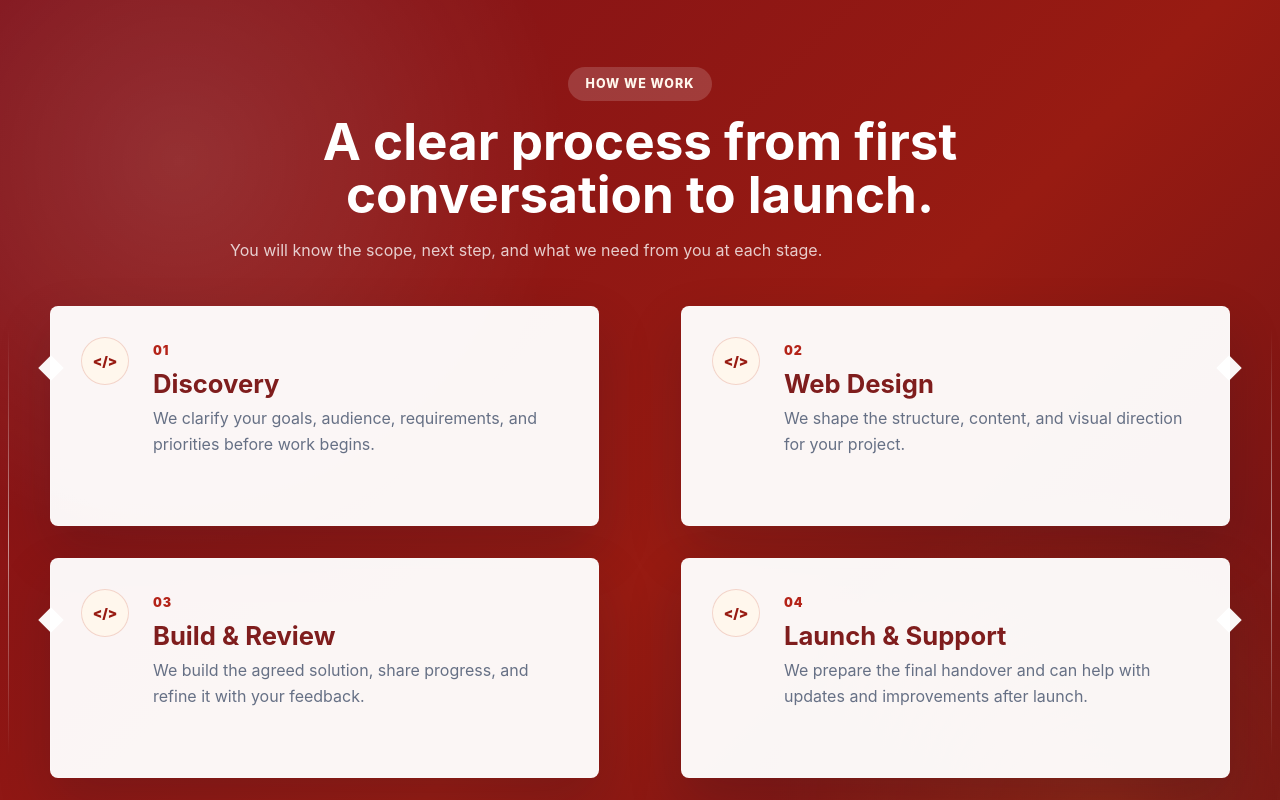
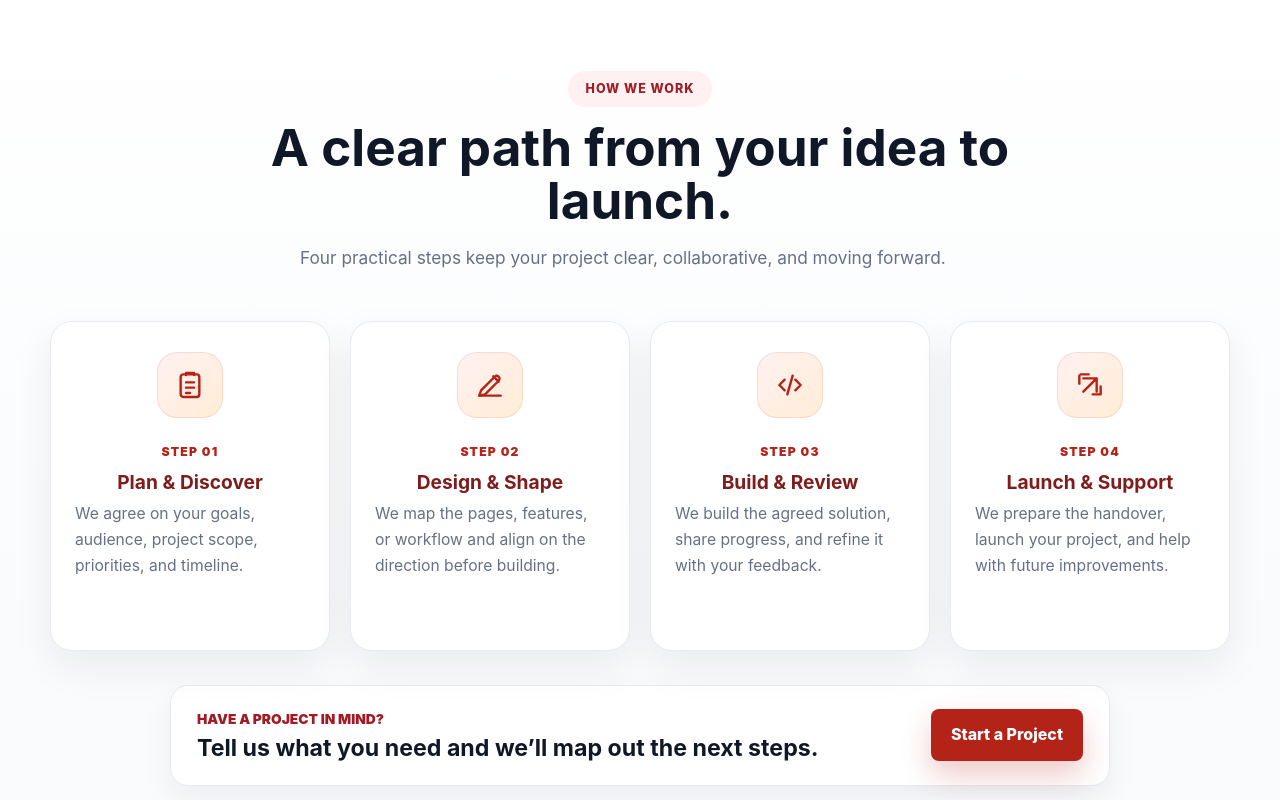
Before and after one commit to davidjames2708-dotcom/willibabsdigitalsolutions, a Next.js app: page / in a window 1280 px wide. Shown: the part 5500-6300 px from the top of the page. Built offline with nearby package versions, Linux system fonts and the light colour scheme.

Commit message:
Redesign homepage process section

```diff
--- a/app/page.jsx
+++ b/app/page.jsx
@@ -221,59 +221,78 @@ export default function HomePage() {
             </div>
           </section>
 
-          <section className="section process-section">
+          <section className="section process-section" aria-labelledby="process-title">
             <div className="section-heading process-heading">
               <p className="eyebrow">How We Work</p>
-              <h2>A clear process from first conversation to launch.</h2>
+              <h2 id="process-title">A clear path from your idea to launch.</h2>
               <p>
-                You will know the scope, next step, and what we need from you at each stage.
+                Four practical steps keep your project clear, collaborative, and moving forward.
               </p>
             </div>
 
             <div className="process-timeline" aria-label="Project process">
               <article className="process-card">
-                <span className="process-icon" aria-hidden="true">&lt;/&gt;</span>
-                <div>
-                  <span className="process-step">01</span>
-                  <h3>Discovery</h3>
-                  <p>We clarify your goals, audience, requirements, and priorities before work begins.</p>
+                <div className="process-icon" aria-hidden="true">
+                  <svg viewBox="0 0 24 24" fill="none" stroke="currentColor" strokeWidth="1.8" strokeLinecap="round" strokeLinejoin="round">
+                    <rect x="5" y="4" width="14" height="17" rx="2" />
+                    <path d="M9 4.5V3h6v1.5M9 10h6M9 14h6M9 18h3" />
+                  </svg>
+                </div>
+                <div className="process-copy">
+                  <span className="process-step">Step 01</span>
+                  <h3>Plan &amp; Discover</h3>
+                  <p>We agree on your goals, audience, project scope, priorities, and timeline.</p>
                 </div>
               </article>
 
               <article className="process-card">
-                <span className="process-icon" aria-hidden="true">&lt;/&gt;</span>
-                <div>
-                  <span className="process-step">02</span>
-                  <h3>Web Design</h3>
-                  <p>We shape the structure, content, and visual direction for your project.</p>
+                <div className="process-icon" aria-hidden="true">
+                  <svg viewBox="0 0 24 24" fill="none" stroke="currentColor" strokeWidth="1.8" strokeLinecap="round" strokeLinejoin="round">
+                    <path d="m14.5 5.5 4 4M4 20l4.3-1 10.2-10.2a2.12 2.12 0 0 0-3-3L5.3 16 4 20Z" />
+                    <path d="M4 20h16" />
+                  </svg>
+                </div>
+                <div className="process-copy">
+                  <span className="process-step">Step 02</span>
+                  <h3>Design &amp; Shape</h3>
+                  <p>We map the pages, features, or workflow and align on the direction before building.</p>
                 </div>
               </article>
 
               <article className="process-card">
-                <span className="process-icon" aria-hidden="true">&lt;/&gt;</span>
-                <div>
-                  <span className="process-step">03</span>
+                <div className="process-icon" aria-hidden="true">
+                  <svg viewBox="0 0 24 24" fill="none" stroke="currentColor" strokeWidth="1.8" strokeLinecap="round" strokeLinejoin="round">
+                    <path d="m8 8-4 4 4 4M16 8l4 4-4 4M14 5l-4 14" />
+                  </svg>
+                </div>
+                <div className="process-copy">
+                  <span className="process-step">Step 03</span>
                   <h3>Build &amp; Review</h3>
                   <p>We build the agreed solution, share progress, and refine it with your feedback.</p>
                 </div>
               </article>
 
               <article className="process-card">
-                <span className="process-icon" aria-hidden="true">&lt;/&gt;</span>
-                <div>
-                  <span className="process-step">04</span>
+                <div className="process-icon" aria-hidden="true">
+                  <svg viewBox="0 0 24 24" fill="none" stroke="currentColor" strokeWidth="1.8" strokeLinecap="round" strokeLinejoin="round">
+                    <path d="M7 17 17 7M7 7h10v10" />
+                    <path d="M5 4h6M4 5v6M20 13v6h-6" />
+                  </svg>
+                </div>
+                <div className="process-copy">
+                  <span className="process-step">Step 04</span>
                   <h3>Launch &amp; Support</h3>
-                  <p>We prepare the final handover and can help with updates and improvements after launch.</p>
+                  <p>We prepare the handover, launch your project, and help with future improvements.</p>
                 </div>
               </article>
             </div>
 
             <div className="process-cta">
               <div>
-                <span>Ready for a professional website?</span>
-                <strong>Start with a clear plan, then launch with confidence.</strong>
+                <span>Have a project in mind?</span>
+                <strong>Tell us what you need and we’ll map out the next steps.</strong>
               </div>
-              <Link className="button light" href="#contact">Start Your Project</Link>
+              <Link className="button primary" href="#contact">Start a Project</Link>
             </div>
           </section>
 
--- a/style.css
+++ b/style.css
@@ -2148,12 +2148,9 @@ h3 {
 .section.process-section {
   width: 100%;
   max-width: none;
-  padding: 92px max(24px, calc((100% - 1180px) / 2));
-  color: var(--white);
-  background:
-    radial-gradient(circle at 14% 18%, rgba(255, 255, 255, 0.12), transparent 28%),
-    radial-gradient(circle at 86% 82%, rgba(249, 115, 22, 0.18), transparent 24%),
-    linear-gradient(135deg, #7f1018 0%, #981b12 54%, #641016 100%);
+  padding: 96px max(24px, calc((100% - 1180px) / 2));
+  color: var(--ink);
+  background: linear-gradient(180deg, #ffffff 0%, #f8fafc 100%);
   overflow: hidden;
 }
 
@@ -2161,122 +2158,120 @@ h3 {
   max-width: 820px;
   margin-inline: auto;
   text-align: center;
+  margin-bottom: 48px;
 }
 
 .process-heading .eyebrow {
   width: fit-content;
   margin-inline: auto;
-  padding: 7px 18px;
+  padding: 8px 18px;
   border-radius: 999px;
-  color: #fff7ed;
+  color: #9f1d24;
+  background: #fff1f2;
+}
+
+.process-heading h2 {
+  color: var(--ink);
+}
+
+.process-heading p:not(.eyebrow) {
+  max-width: 680px;
+  margin-inline: auto;
+  color: var(--muted);
+  font-size: 1.08rem;
+  line-height: 1.65;
+}
+
+.process-timeline {
+  display: grid;
+  grid-template-columns: repeat(4, minmax(0, 1fr));
+  gap: 20px;
+}
+
+.process-card {
+  min-height: 330px;
+  display: flex;
+  flex-direction: column;
+  align-items: center;
+  padding: 30px 24px;
+  border: 1px solid #e7eaf0;
+  border-radius: 22px;
+  color: var(--ink);
+  background: #ffffff;
+  box-shadow: 0 16px 40px rgba(16, 24, 40, 0.07);
+  text-align: center;
+  transition: transform 220ms ease, box-shadow 220ms ease, color 220ms ease, background 220ms ease, border-color 220ms ease;
+}
+
+.process-card:hover {
+  transform: translateY(-5px);
+  border-color: transparent;
+  color: var(--white);
+  background: linear-gradient(145deg, #b42318 0%, #7f1018 100%);
+  box-shadow: 0 24px 48px rgba(127, 16, 24, 0.2);
+}
+
+.process-icon {
+  width: 66px;
+  height: 66px;
+  display: grid;
+  place-items: center;
+  margin-bottom: 20px;
+  border-radius: 20px;
+  color: #b42318;
+  background: linear-gradient(135deg, #fff1f2, #ffedd5);
+  box-shadow: inset 0 0 0 1px rgba(180, 35, 24, 0.1);
+  transition: color 220ms ease, background 220ms ease, box-shadow 220ms ease;
+}
+
+.process-icon svg {
+  width: 32px;
+  height: 32px;
+}
+
+.process-card:hover .process-icon {
+  color: #ffffff;
   background: rgba(255, 255, 255, 0.16);
-}
-
-.process-heading h2 {
-  color: var(--white);
-}
-
-.process-heading p:not(.eyebrow) {
-  color: rgba(255, 255, 255, 0.78);
-}
-
-.process-timeline {
-  position: relative;
-  display: grid;
-  grid-template-columns: repeat(2, minmax(0, 1fr));
-  gap: 32px 82px;
-  margin-top: 42px;
-}
-
-.process-timeline::before,
-.process-timeline::after {
-  content: "";
-  position: absolute;
-  top: 22px;
-  bottom: 22px;
-  width: 1px;
-  background: linear-gradient(180deg, transparent, rgba(255, 255, 255, 0.54), transparent);
-}
-
-.process-timeline::before {
-  left: -42px;
-}
-
-.process-timeline::after {
-  right: -42px;
-}
-
-.process-card {
-  position: relative;
-  min-height: 220px;
-  display: grid;
-  grid-template-columns: 54px 1fr;
-  gap: 18px;
-  align-items: flex-start;
-  padding: 30px;
-  border: 1px solid rgba(255, 255, 255, 0.2);
-  border-radius: 8px;
-  color: var(--ink);
-  background: rgba(255, 255, 255, 0.96);
-  box-shadow: 0 24px 54px rgba(16, 24, 40, 0.18);
-  transition: transform 180ms ease, box-shadow 180ms ease, border-color 180ms ease;
-}
-
-.process-card::before {
-  content: "";
-  position: absolute;
-  top: 52px;
-  width: 18px;
-  height: 18px;
-  background: inherit;
-  transform: rotate(45deg);
-}
-
-.process-card:nth-child(odd)::before {
-  left: -9px;
-}
-
-.process-card:nth-child(even)::before {
-  right: -9px;
-}
-
-.process-card:hover {
-  transform: translateY(-6px);
-  border-color: rgba(255, 255, 255, 0.42);
-  box-shadow: 0 30px 70px rgba(16, 24, 40, 0.28);
-}
-
-.process-icon {
-  width: 48px;
-  height: 48px;
-  display: grid;
-  place-items: center;
-  border-radius: 50%;
-  color: #981b12;
-  background: #fff7ed;
-  box-shadow: inset 0 0 0 1px rgba(180, 35, 24, 0.16);
-  font-size: 0.86rem;
-  font-weight: 900;
+  box-shadow: inset 0 0 0 1px rgba(255, 255, 255, 0.28);
 }
 
 .process-step {
   display: inline-flex;
-  margin-bottom: 8px;
+  margin-bottom: 10px;
   color: #b42318;
-  font-size: 0.78rem;
+  font-size: 0.76rem;
   font-weight: 900;
-  letter-spacing: 0.08em;
+  letter-spacing: 0.1em;
+  text-transform: uppercase;
+  transition: color 220ms ease;
+}
+
+.process-card:hover .process-step {
+  color: rgba(255, 255, 255, 0.78);
 }
 
 .process-card h3 {
   margin-bottom: 8px;
   color: #7f1d1d;
-  font-size: clamp(1.3rem, 2vw, 1.75rem);
+  font-size: clamp(1.2rem, 1.5vw, 1.45rem);
   line-height: 1.15;
+  transition: color 220ms ease;
+}
+
+.process-card:hover h3 {
+  color: #ffffff;
 }
 
 .process-card p {
   margin-bottom: 0;
+  color: #667085;
+  font-size: 0.98rem;
+  line-height: 1.65;
+  transition: color 220ms ease;
+}
+
+.process-card:hover p {
+  color: rgba(255, 255, 255, 0.86);
 }
 
 .process-cta {
@@ -2284,11 +2279,13 @@ h3 {
   align-items: center;
   justify-content: space-between;
   gap: 24px;
-  margin-top: 36px;
+  max-width: 940px;
+  margin: 34px auto 0;
   padding: 22px 26px;
-  border: 1px solid rgba(255, 255, 255, 0.2);
-  border-radius: 8px;
-  background: rgba(255, 255, 255, 0.1);
+  border: 1px solid #e7eaf0;
+  border-radius: 18px;
+  background: #ffffff;
+  box-shadow: 0 12px 32px rgba(16, 24, 40, 0.06);
 }
 
 .process-cta span,
@@ -2297,7 +2294,7 @@ h3 {
 }
 
 .process-cta span {
-  color: #fed7aa;
+  color: #a11a24;
   font-size: 0.86rem;
   font-weight: 900;
   text-transform: uppercase;
@@ -2305,7 +2302,7 @@ h3 {
 
 .process-cta strong {
   margin-top: 4px;
-  color: var(--white);
+  color: var(--ink);
   font-size: clamp(1.1rem, 2vw, 1.45rem);
   line-height: 1.25;
 }
@@ -3423,12 +3420,12 @@ textarea:focus {
   }
 
   .process-timeline {
-    gap: 24px 46px;
+    grid-template-columns: repeat(2, minmax(0, 1fr));
+    gap: 20px;
   }
 
   .process-card {
-    min-height: 240px;
-    grid-template-columns: 48px 1fr;
+    min-height: 300px;
     padding: 24px;
   }
 
@@ -3805,11 +3802,11 @@ textarea:focus {
   }
 
   .process-heading {
-    text-align: left;
+    text-align: center;
   }
 
   .process-heading .eyebrow {
-    margin-inline: 0;
+    margin-inline: auto;
   }
 
   .process-timeline {
@@ -3826,14 +3823,12 @@ textarea:focus {
 
   .process-card {
     min-height: 0;
-    grid-template-columns: 44px 1fr;
-    gap: 14px;
-    padding: 20px;
+    padding: 24px 22px;
   }
 
   .process-icon {
-    width: 42px;
-    height: 42px;
+    width: 58px;
+    height: 58px;
   }
 
   .process-cta {
```
